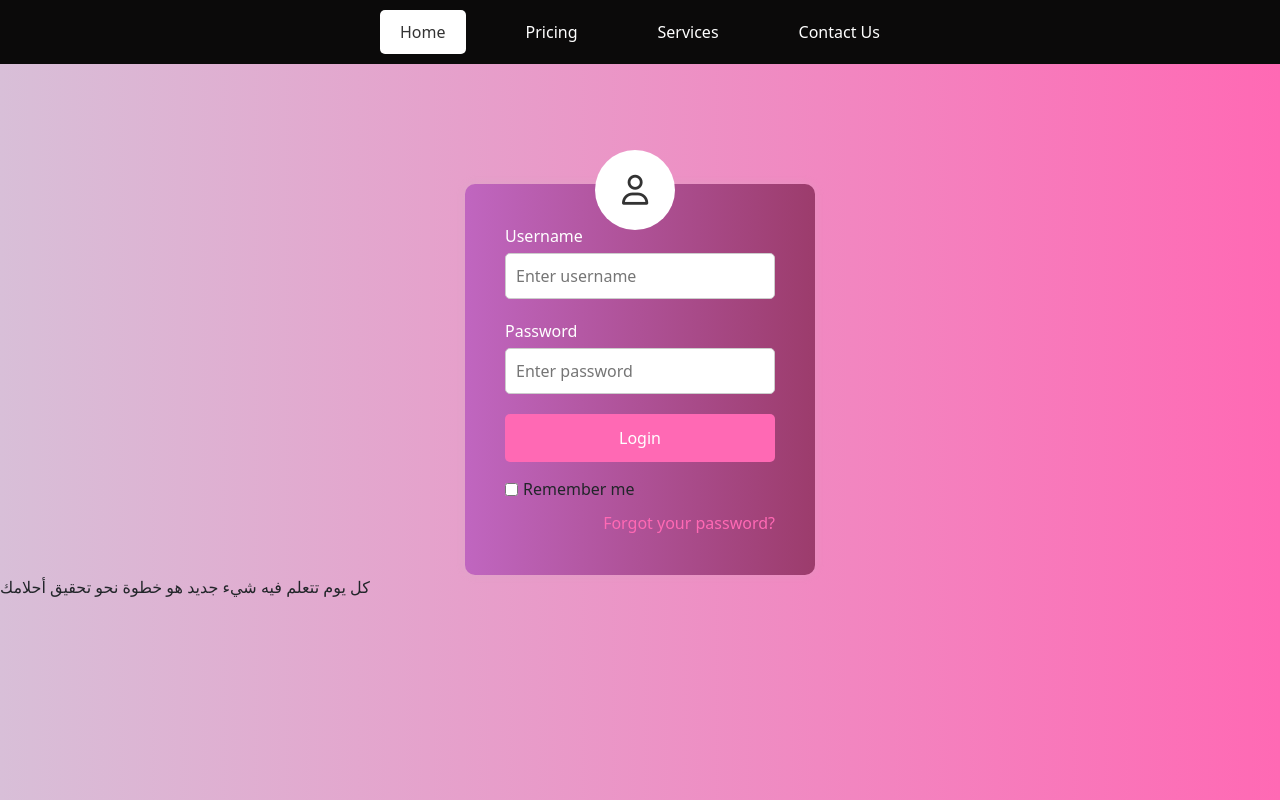
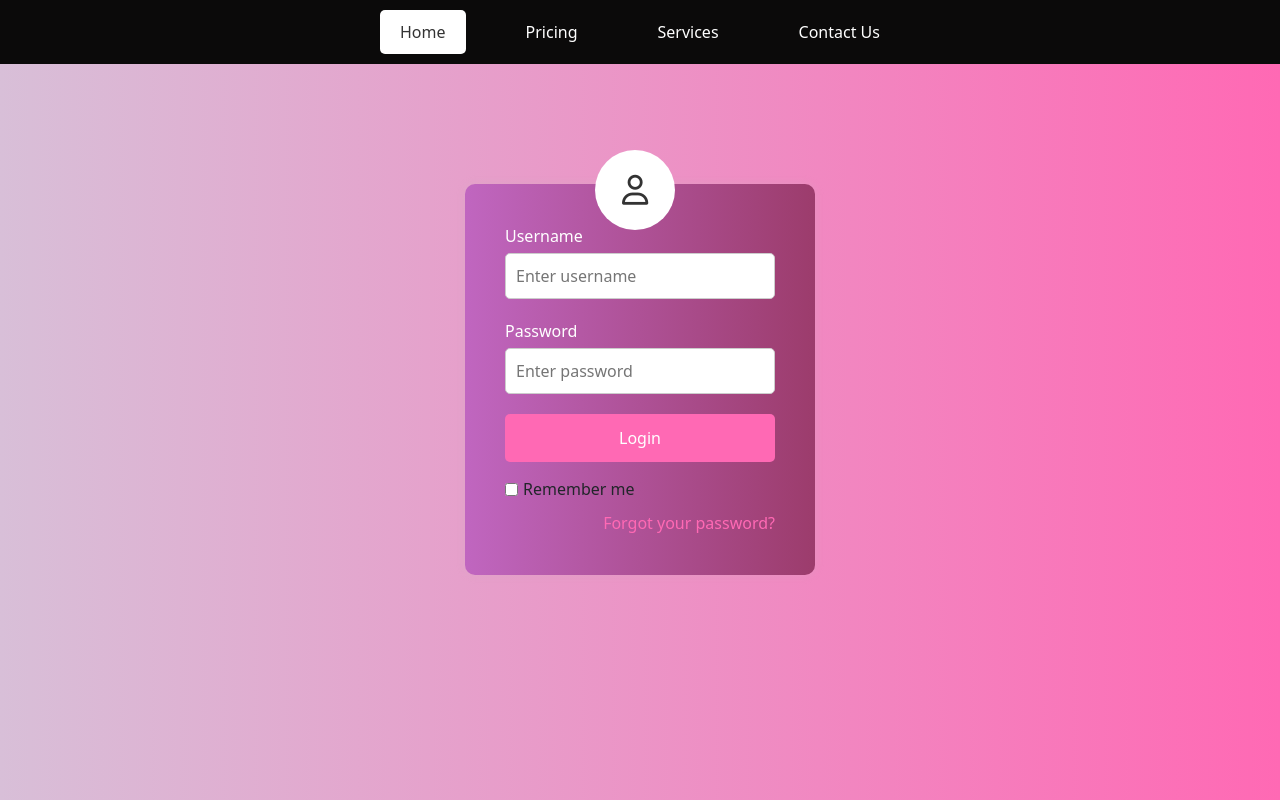
Before and after one commit to manar25203/lab-3, a plain HTML site: page index.html in a window 1280 px wide. Shown: the top 800 px of the page. Drawn offline with nearby package versions, Linux system fonts and the light colour scheme.

Commit message:
remove last line

```diff
--- a/index.html
+++ b/index.html
@@ -181,4 +181,3 @@ nav .menu .menu-item a:hover {
 
 </body>
 </html>
-<span class="third-word">كل يوم تتعلم فيه شيء جديد هو خطوة نحو تحقيق أحلامك</span>
```
